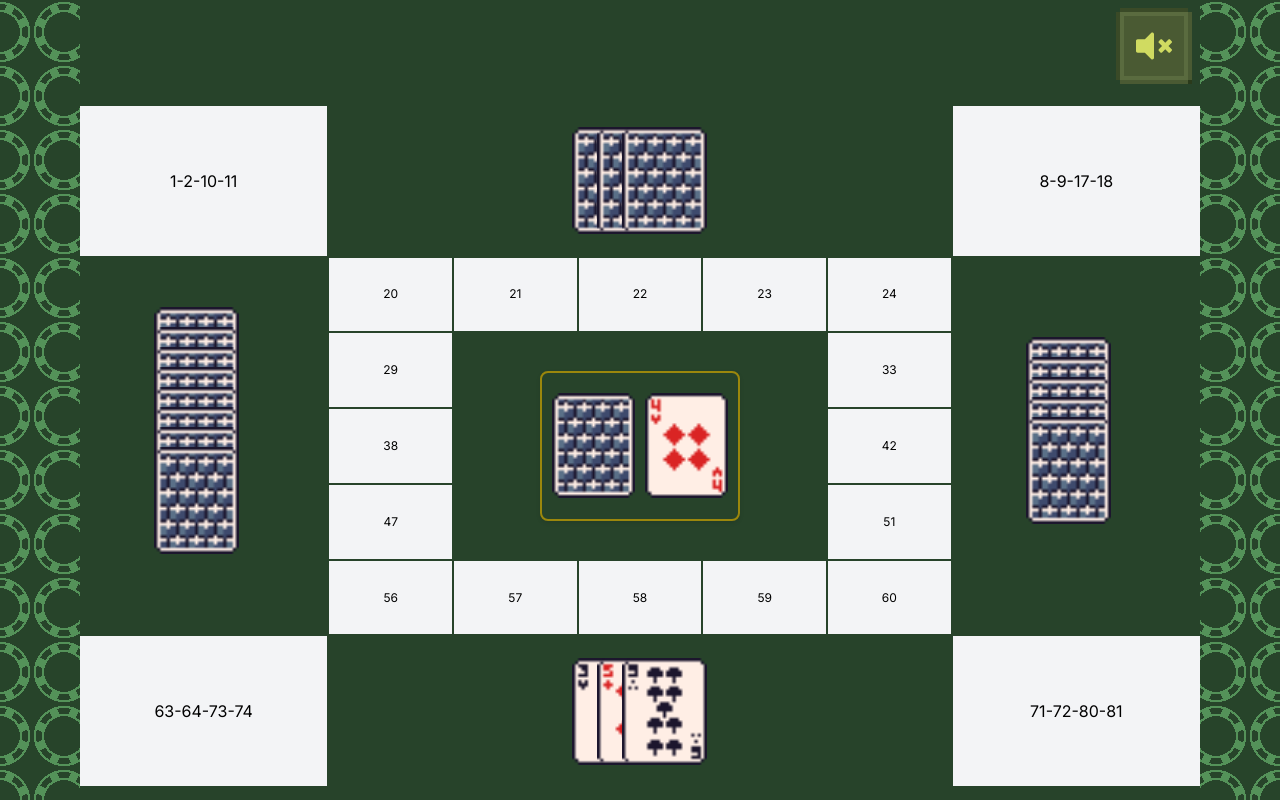
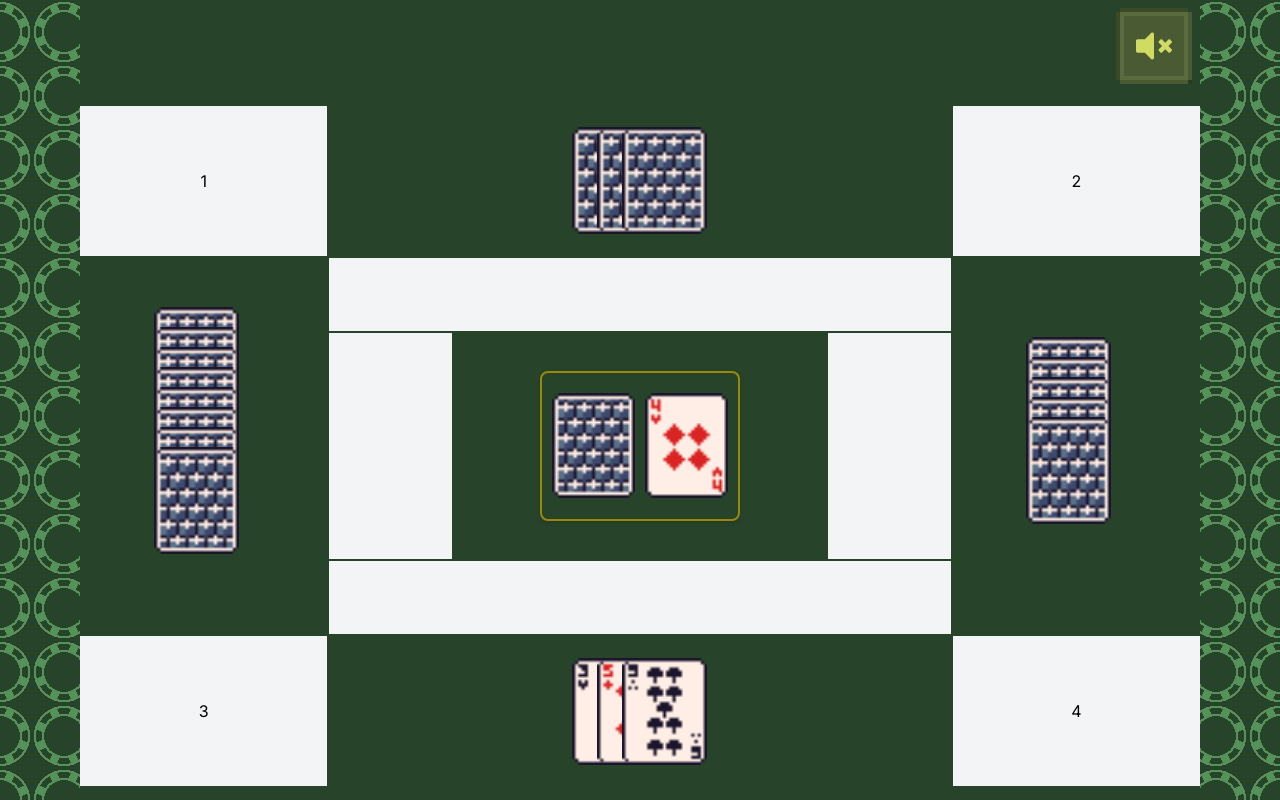
Before and after one commit to dong5854/onecard, a Next.js app in the folder onecard-client/: page /game/single-player in a window 1280 px wide. Built offline with nearby package versions, Linux system fonts and the light colour scheme.

Commit message:
feat: merge div components for grid

```diff
--- a/onecard-client/app/game/single-player/page.tsx
+++ b/onecard-client/app/game/single-player/page.tsx
@@ -43,8 +43,11 @@ export default function SinglePlayerPage() {
 
         return (
             <div className="w-full h-full flex items-center justify-center">
-                    <div className="aspect-square w-full max-w-[150vh] max-h-[85vh] grid grid-cols-9 grid-rows-9 gap-0.5">
-                            <div className="bg-gray-100 flex items-center justify-center col-span-2 row-span-2">1-2-10-11</div>
+                    <div
+                        className="aspect-square w-full max-w-[150vh] max-h-[85vh] grid grid-cols-9 grid-rows-9 gap-0.5">
+                            <div
+                                className="bg-gray-100 flex items-center justify-center col-span-2 row-span-2">1
+                            </div>
                             <div className="flex items-center justify-center col-span-5 row-span-2">
                                     <OverlappingCards>
                                             <PokerCard isJoker={false} isFlipped={true} draggable={false}/>
@@ -52,7 +55,9 @@ export default function SinglePlayerPage() {
                                             <PokerCard isJoker={false} isFlipped={true} draggable={false}/>
                                     </OverlappingCards>
                             </div>
-                            <div className="bg-gray-100 flex items-center justify-center col-span-2 row-span-2">8-9-17-18</div>
+                            <div
+                                className="bg-gray-100 flex items-center justify-center col-span-2 row-span-2">2
+                            </div>
                             <div className="flex items-center justify-center row-span-5 col-span-2">
                                     <OverlappingCards vertical={true}>
                                             <PokerCard isJoker={false} isFlipped={true} draggable={false}/>
@@ -65,11 +70,7 @@ export default function SinglePlayerPage() {
                                             <PokerCard isJoker={false} isFlipped={true} draggable={false}/>
                                     </OverlappingCards>
                             </div>
-                            <div className="bg-gray-100 flex items-center justify-center text-xs">20</div>
-                            <div className="bg-gray-100 flex items-center justify-center text-xs">21</div>
-                            <div className="bg-gray-100 flex items-center justify-center text-xs">22</div>
-                            <div className="bg-gray-100 flex items-center justify-center text-xs">23</div>
-                            <div className="bg-gray-100 flex items-center justify-center text-xs">24</div>
+                            <div className="bg-gray-100 flex items-center justify-center text-xs col-span-5"/>
                             <div className="flex items-center justify-center row-span-5 col-span-2">
                                     <OverlappingCards vertical={true}>
                                             <PokerCard isJoker={false} isFlipped={true} draggable={false}/>
@@ -79,36 +80,41 @@ export default function SinglePlayerPage() {
                                             <PokerCard isJoker={false} isFlipped={true} draggable={false}/>
                                     </OverlappingCards>
                             </div>
-                            <div className="bg-gray-100 flex items-center justify-center text-xs">29</div>
+                            <div className="bg-gray-100 flex items-center justify-center text-xs row-span-3" />
                             <div className="flex items-center justify-center text-xs col-span-3 row-span-3">
                                     <CardPlayHolder width="200px" height="150px">
-                                            <PokerCard isJoker={false} isFlipped={true} draggable={false}/>
                                             <PokerCard
+                                                key="deck-top"
+                                                isJoker={false}
+                                                isFlipped={true}
+                                                draggable={false}
+                                            />
+                                            <PokerCard
+                                                key="discard-top"
                                                 isJoker={openedCard.isJoker} isFlipped={false}
                                                 suit={openedCard.suit} rank={openedCard.rank}
                                                 draggable={false}
                                             />
                                     </CardPlayHolder>
                             </div>
-                            <div className="bg-gray-100 flex items-center justify-center text-xs">33</div>
-                            <div className="bg-gray-100 flex items-center justify-center text-xs">38</div>
-                            <div className="bg-gray-100 flex items-center justify-center text-xs">42</div>
-                            <div className="bg-gray-100 flex items-center justify-center text-xs">47</div>
-                            <div className="bg-gray-100 flex items-center justify-center text-xs">51</div>
-                            <div className="bg-gray-100 flex items-center justify-center text-xs">56</div>
-                            <div className="bg-gray-100 flex items-center justify-center text-xs">57</div>
-                            <div className="bg-gray-100 flex items-center justify-center text-xs">58</div>
-                            <div className="bg-gray-100 flex items-center justify-center text-xs">59</div>
-                            <div className="bg-gray-100 flex items-center justify-center text-xs">60</div>
-                            <div className="bg-gray-100 flex items-center justify-center col-span-2 row-span-2">63-64-73-74</div>
+                            <div className="bg-gray-100 flex items-center justify-center text-xs row-span-3" />
+                            <div className="bg-gray-100 flex items-center justify-center text-xs col-span-5" />
+                            <div
+                                className="bg-gray-100 flex items-center justify-center col-span-2 row-span-2">3
+                            </div>
                             <div className="flex items-center justify-center col-span-5 row-span-2">
                                     <OverlappingCards>
-                                            <PokerCard key={6} rank={3} isJoker={false} isFlipped={false} draggable={true} suit="spades" />
-                                            <PokerCard key={7} rank={5} isJoker={false} isFlipped={false} draggable={true} suit="diamonds" />
-                                            <PokerCard key={8} rank={9} isJoker={false} isFlipped={false} draggable={true} suit="clubs" />
+                                            <PokerCard key={6} rank={3} isJoker={false} isFlipped={false}
+                                                       draggable={true} suit="spades"/>
+                                            <PokerCard key={7} rank={5} isJoker={false} isFlipped={false}
+                                                       draggable={true} suit="diamonds"/>
+                                            <PokerCard key={8} rank={9} isJoker={false} isFlipped={false}
+                                                       draggable={true} suit="clubs"/>
                                     </OverlappingCards>
                             </div>
-                            <div className="bg-gray-100 flex items-center justify-center col-span-2 row-span-2">71-72-80-81</div>
+                            <div
+                                className="bg-gray-100 flex items-center justify-center col-span-2 row-span-2">4
+                            </div>
                     </div>
             </div>
         );
```
